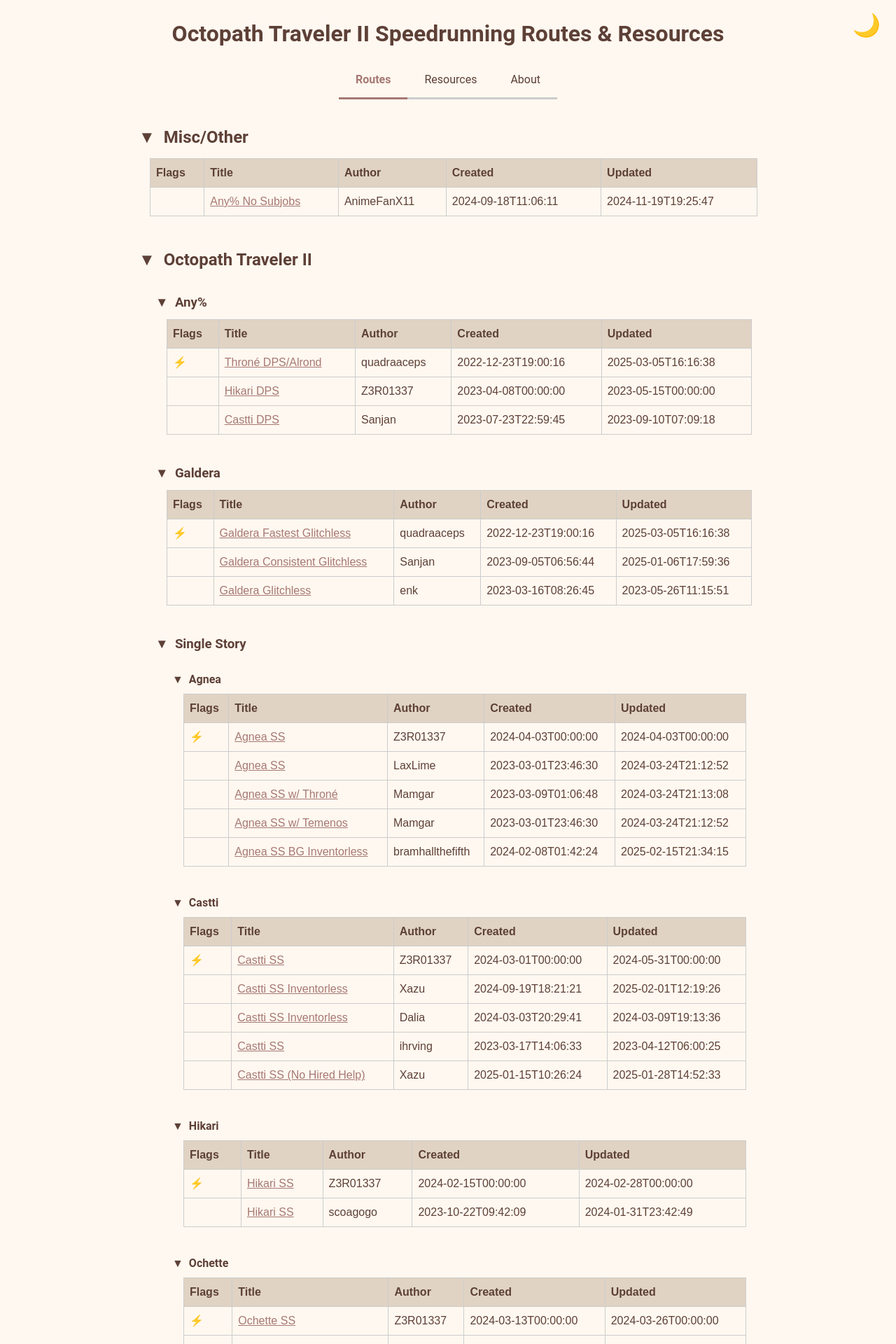
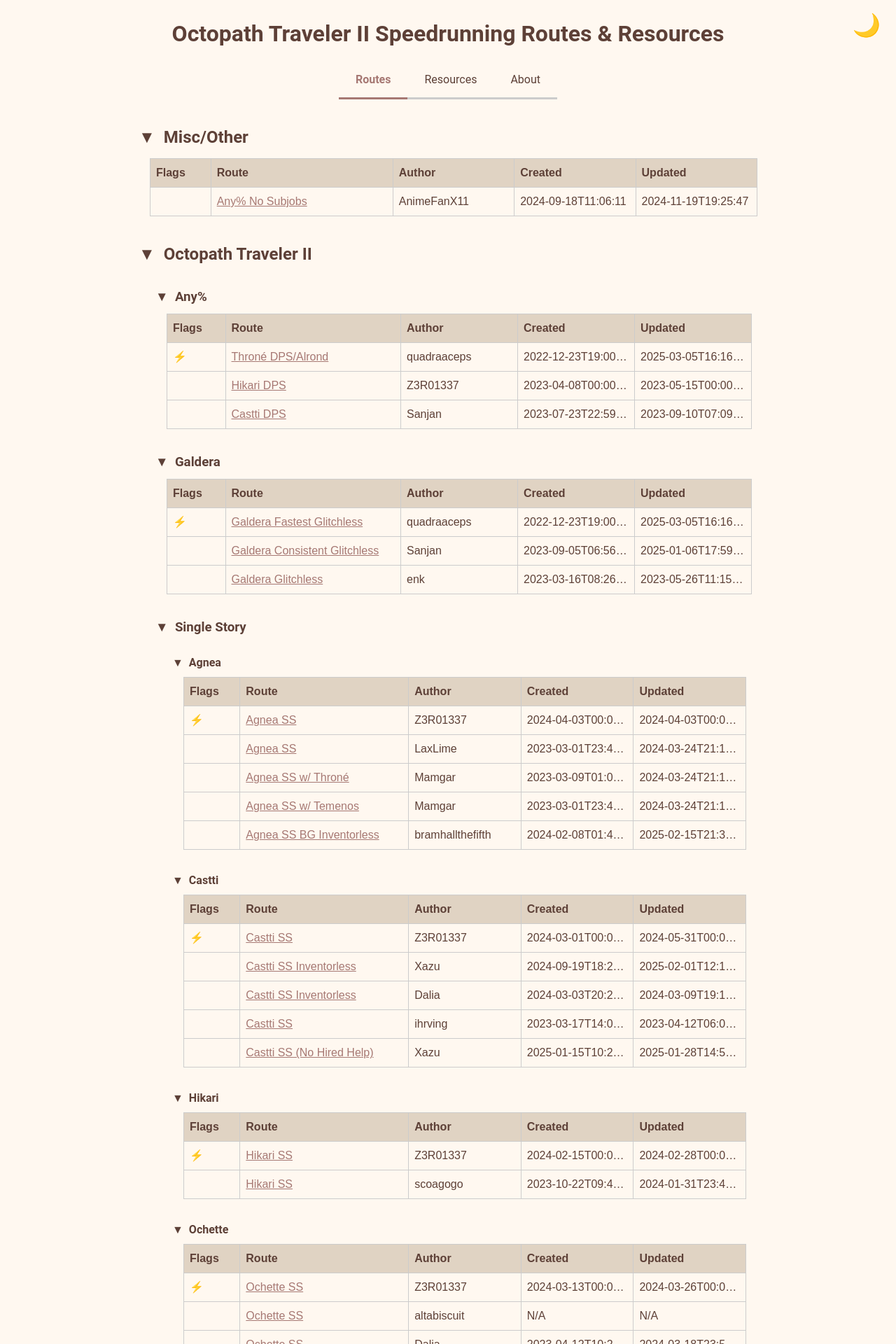
Before and after one commit to yetanotherf0rked/octopath2-stuff, a Jekyll site: the page built from index.html, in a window 1280 px wide. Shown: the top 1920 px of the page at 70% size. Built offline with Jekyll 4.4.1, drawn with Linux system fonts in a browser that asks for light colours; some of the changed text lies outside the part shown.

Commit message:
style: tables have fixed relative widths now

```diff
--- a/assets/css/style.css
+++ b/assets/css/style.css
@@ -182,3 +182,16 @@
 .mode-toggle:hover {
   transform: scale(1.1);
 }
+
+.routes-table {
+  table-layout: fixed;
+  width: 100%;
+  margin: 0 auto;  /* centers the table horizontally */
+}
+
+.routes-table th,
+.routes-table td {
+  overflow: hidden;      /* prevents content from overflowing */
+  text-overflow: ellipsis;
+  white-space: nowrap;   /* keeps text on one line */
+}
--- a/index.html
+++ b/index.html
@@ -73,8 +73,15 @@
       return (b.fastest ? 1 : 0) - (a.fastest ? 1 : 0);
     });
     html += '<table class="routes-table">';
+    html += '<colgroup>';
+    html += '<col style="width: 10%;">'; // Flags column
+    html += '<col style="width: 30%;">'; // Title column
+    html += '<col style="width: 20%;">'; // Author column
+    html += '<col style="width: 20%;">'; // Created column
+    html += '<col style="width: 20%;">'; // Updated column
+    html += '</colgroup>';
     html += '<thead><tr>';
-    html += '<th>Flags</th><th>Title</th><th>Author</th><th>Created</th><th>Updated</th>';
+    html += '<th>Flags</th><th>Route</th><th>Author</th><th>Created</th><th>Updated</th>';
     html += '</tr></thead>';
     html += '<tbody>';
     sortedGroup.forEach(function(route) {
```
